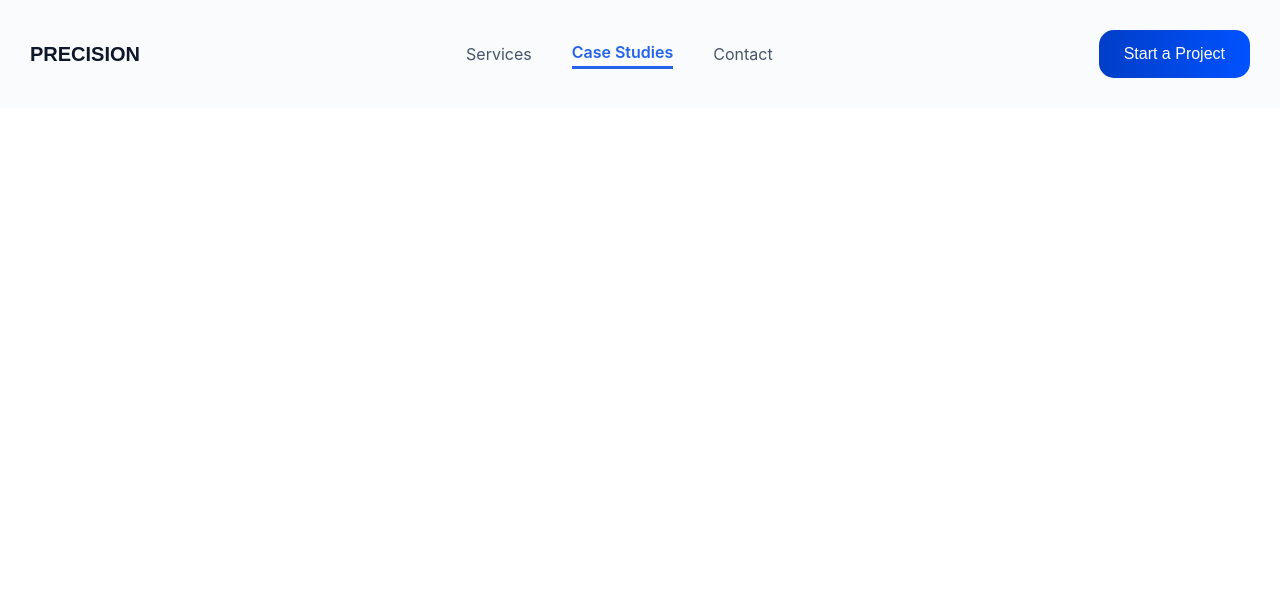
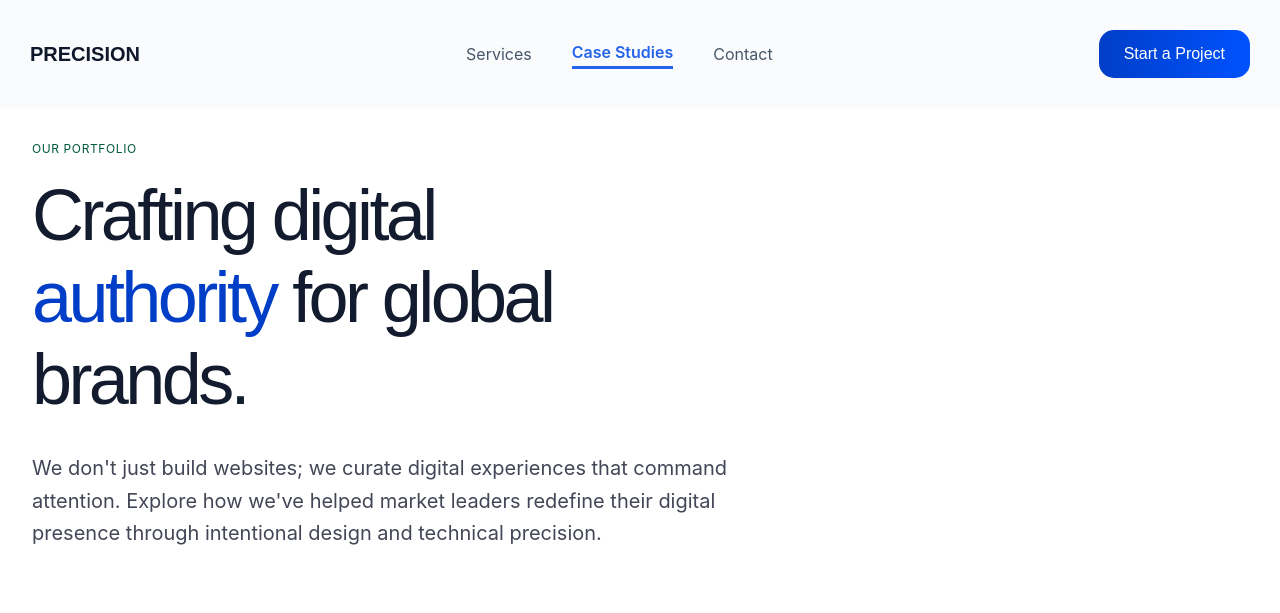
Before and after one commit to priyanshusingh280906-hub/Precision, a plain HTML site: page case-studies.html in a window 1280 px wide. Drawn offline with Linux system fonts and the light colour scheme; a web font is replaced by a local one.

Commit message:
Update case studies content and styles

```diff
--- a/case-studies.css
+++ b/case-studies.css
@@ -61,3 +61,50 @@
     font-family: manrope, sans-serif;
     cursor: pointer;
 }
+
+/* main */
+
+/* hero */
+
+.hero{
+    display: flex;
+    flex-direction: column;
+    gap: 16px;
+    padding-left: 32px;
+    padding-top: 32px;
+    padding-bottom: 60px;
+    max-width: 768px;
+}
+
+.hero-portfolio{
+    font-size: 12px;
+    font-weight: 400;
+    color: #005A3C;
+    font-family: inter, sans-serif;
+    letter-spacing: 0.6px;
+    line-height: 18px;
+}
+
+.hero-heading{
+    font-size: 72px;
+    font-weight: 300;
+    color: #131B2E;
+    font-family: manrope, sans-serif;
+    letter-spacing: -3.6px;
+    line-height: 82px;
+    max-width: 600px;
+}
+
+.hero-heading  .authority{
+    color: #003EC7;
+    line-height: 100%;
+}
+
+.hero-description{
+    padding-top: 16px;
+    font-size: 20px;
+    font-weight: 400;
+    color: #434656;
+    font-family: inter, sans-serif;
+    line-height: 32.5px;
+}
--- a/case-studies.html
+++ b/case-studies.html
@@ -25,6 +25,35 @@
             Start a Project
         </div>
     </div>
+    <div class="main">
+        <div class="hero">
+            <div class="hero-portfolio">
+                OUR PORTFOLIO
+            </div>
+            <div class="hero-heading">
+                Crafting digital <span class="authority">authority</span> for global brands.
+            </div>
+            <div class="hero-description">
+                We don't just build websites; we curate digital experiences that command attention. Explore how we've helped market leaders redefine their digital presence through intentional design and technical precision.
+            </div>
+        </div>
+        <div class="pgp">
+            <div class="pgp1">
+
+            </div>
+            <div class="pgp2">
+
+            </div>
+            <div class="pgp-testimonial">
+
+            </div>
+            <div class="pgp3">
+
+            </div>
+            <div class="pgp4">
+
+            </div>
+        </div>
+    </div>
 </body>
-
 </html>
```
